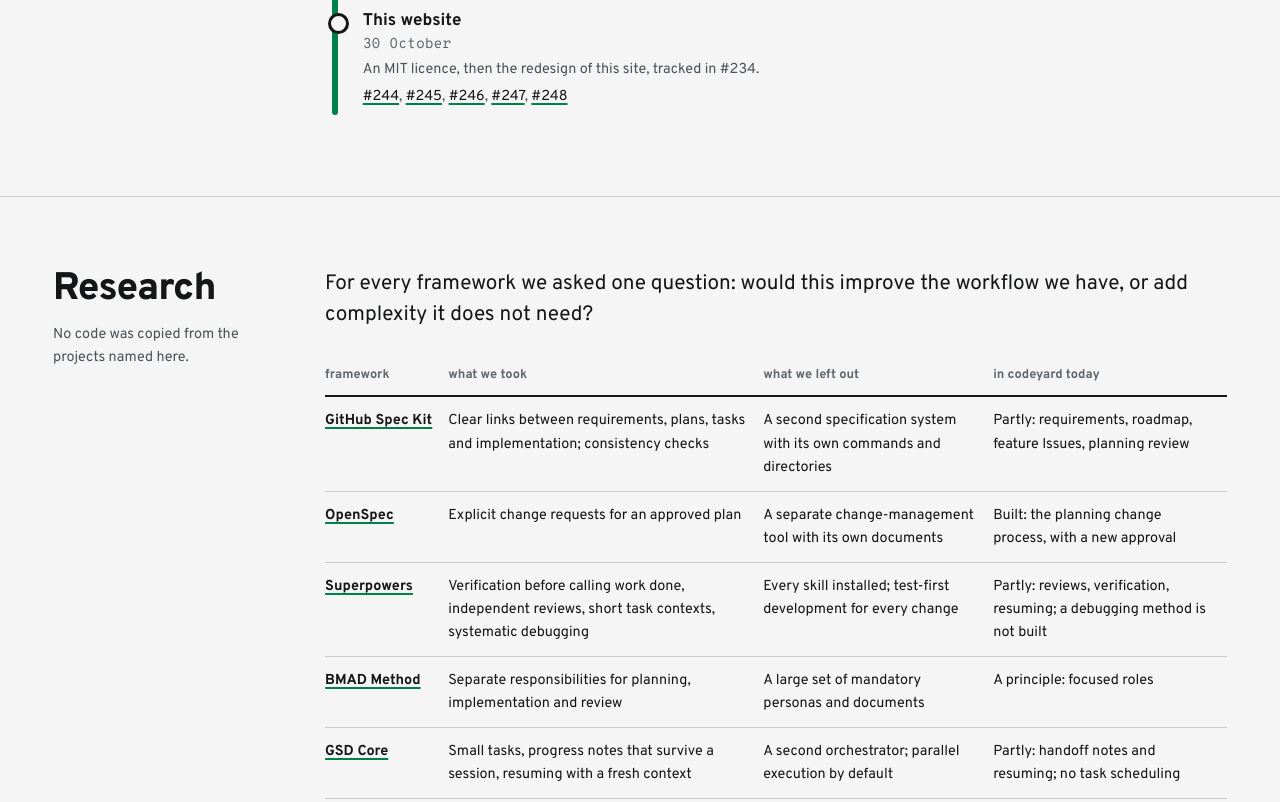
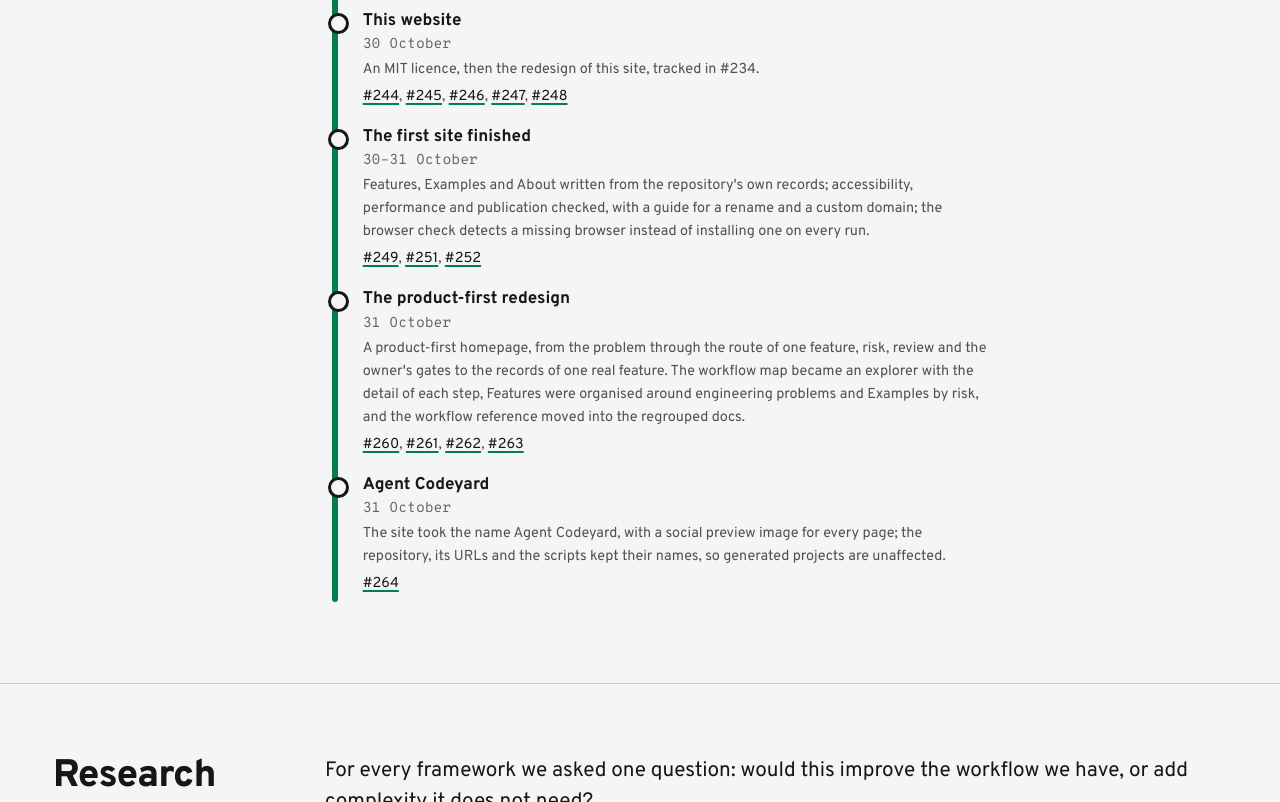
Before and after one commit to taspinar/agentic-coding-template, an Astro site in the folder documentation/: page /agentic-coding-template/about in a window 1280 px wide. Shown: the part 3900-4702 px from the top of the page. Built offline with nearby package versions, Linux system fonts and the light colour scheme; Astro itself is replaced by a stand-in of ours; no server answers.

Commit message:
About: name the maintainer and bring the history up to date (redesign step 7) (#266)

```diff
--- a/documentation/src/pages/about.astro
+++ b/documentation/src/pages/about.astro
@@ -33,6 +33,12 @@ const history = [
     text: "Agent attribution became configurable and is disabled by default; Codex may write the runtime files it needs. The five proposals of the run analysis of 28 October were built: earlier review decisions in every round, a recorded reason for every stop, timed checks, warnings about undeclared models. Test escalation was narrowed to removed or changed lines, and the owner can raise the level before the first session." },
   { title: "This website", when: "30 October", prs: prs([244, 245, 246, 247, 248]),
     text: "An MIT licence, then the redesign of this site, tracked in #234." },
+  { title: "The first site finished", when: "30–31 October", prs: prs([249, 251, 252]),
+    text: "Features, Examples and About written from the repository's own records; accessibility, performance and publication checked, with a guide for a rename and a custom domain; the browser check detects a missing browser instead of installing one on every run." },
+  { title: "The product-first redesign", when: "31 October", prs: prs([260, 261, 262, 263]),
+    text: "A product-first homepage, from the problem through the route of one feature, risk, review and the owner's gates to the records of one real feature. The workflow map became an explorer with the detail of each step, Features were organised around engineering problems and Examples by risk, and the workflow reference moved into the regrouped docs." },
+  { title: "Agent Codeyard", when: "31 October", prs: prs([264]),
+    text: "The site took the name Agent Codeyard, with a social preview image for every page; the repository, its URLs and the scripts kept their names, so generated projects are unaffected." },
 ];
 
 // The frameworks compared, from the earlier research page, statuses corrected (#235, item 9).
@@ -167,6 +173,7 @@ const improvements = [
 
   <Section id="contribute" title="Source, licence and contributing">
     <dl class="facts">
+      <dt>maintainer</dt><dd>Agent Codeyard is an open-source project by Ahmet Taspinar, founder of <a href="https://jidai.nl/">JIDAI</a>.</dd>
       <dt>source</dt><dd><a href={site.repository}>{site.repository.replace(/^https:\/\//, "")}</a></dd>
       <dt>licence</dt><dd>MIT, in <a href={repoFile("LICENSE")}><code>LICENSE</code></a>. A project created from the template chooses its own licence.</dd>
       <dt>contributing</dt><dd><a href={repoFile("CONTRIBUTING.md")}><code>CONTRIBUTING.md</code></a>: changes start from an Issue, on a feature branch, following <a href={repoFile("AGENTS.md")}><code>AGENTS.md</code></a></dd>
```
Also changed, not shown: documentation/og-image.svg, documentation/public/og.png.
